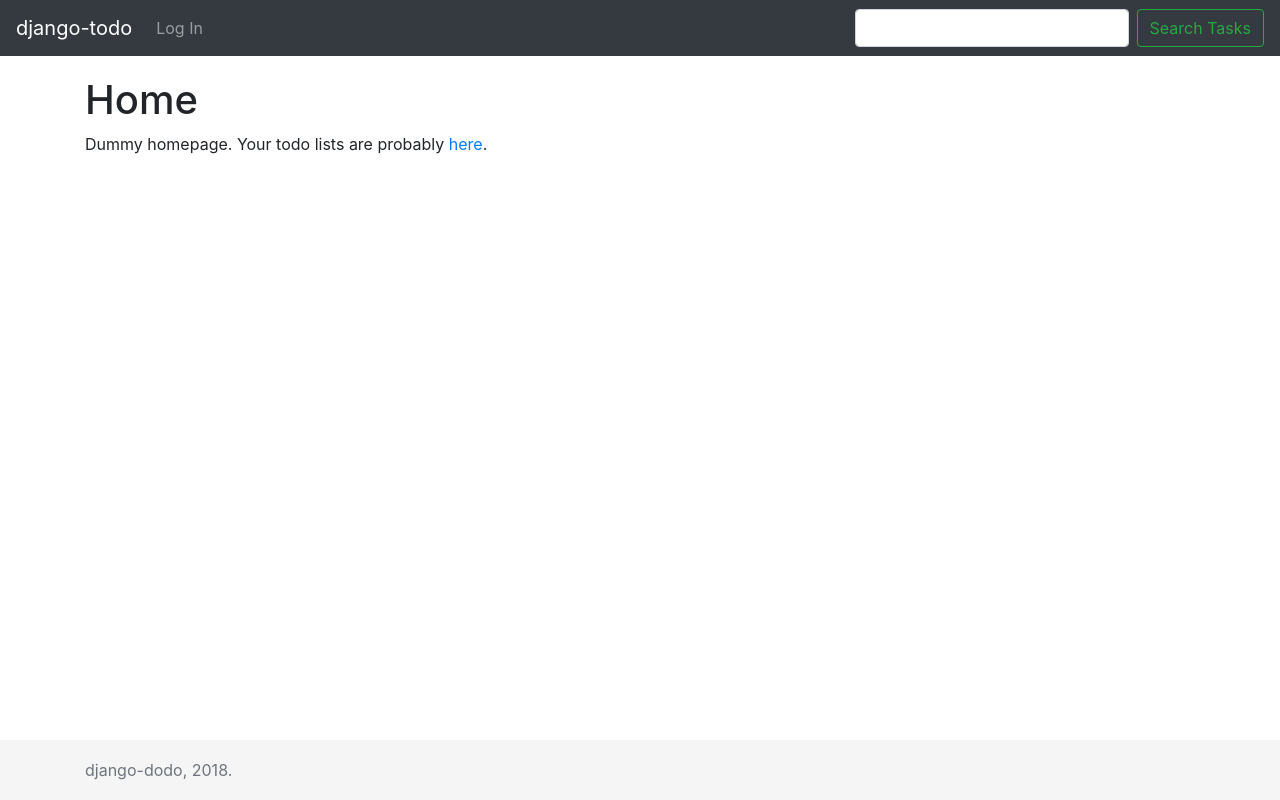
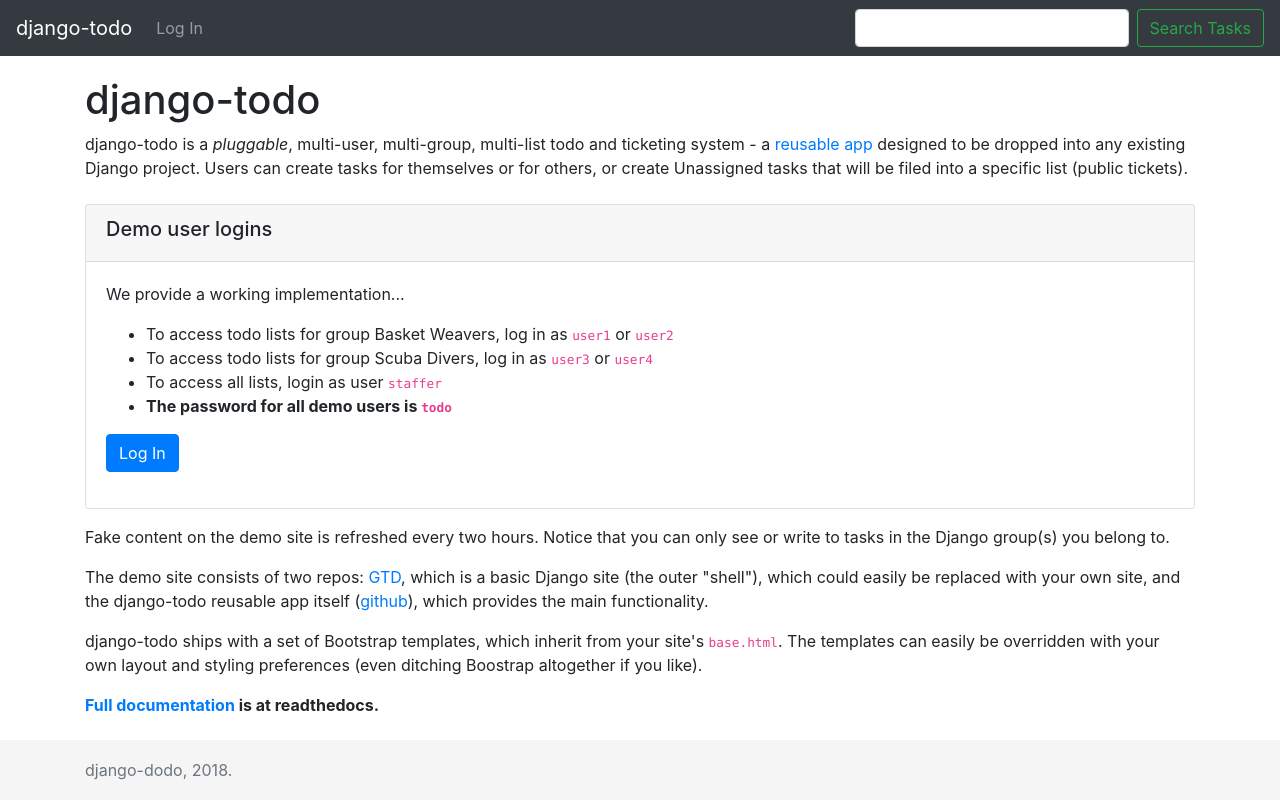
Before and after one commit to shacker/gtd, a Django app: page / in a window 1280 px wide. Run offline with Django 3.2, Linux system fonts and the light colour scheme; some libraries are stand-ins or nearby versions.

Commit message:
Homepage summary / login info

```diff
--- a/project/templates/home.html
+++ b/project/templates/home.html
@@ -1,11 +1,62 @@
-{% extends "base.html" %}
+{% extends "base.html" %} {% block title %}django-todo{% endblock %} {% block content %}
 
-{% block title %}Home{% endblock %}
+<h1>django-todo</h1>
 
-{% block content %}
+<p>
+  django-todo is a
+  <i>pluggable</i>, multi-user, multi-group, multi-list todo and ticketing system - a <a href="https://docs.djangoproject.com/en/2.0/intro/reusable-apps/">reusable app</a> designed to be dropped into any existing Django project. Users can create tasks for themselves or for others, or create Unassigned tasks that will be filed into a specific list (public tickets).
+</p>
 
-   <h1>Home</h1>
+<div class="card mt-4">
+    <div class="card-header">
+        <h5>
+          Demo user logins
+        </h5>
+    </div>
+    <div class="card-body">
+      <p>
+        We provide a working implementation...
+      </p>
+        <ul>
+          <li>
+            To access todo lists for group Basket Weavers, log in as <code>user1</code> or <code>user2</code>
+          </li>
+        <li>
+          To access todo lists for group Scuba Divers, log in as <code>user3</code> or <code>user4</code>
+        </li>
+          <li>
+            To access all lists, login as user <code>staffer</code>
+          </li>
+          <li>
+              <b>The password for all demo users is <code>todo</code></b>
+          </li>
+        </ul>
+      <p>
+        <a href="{% url 'login' %}" class="btn btn-primary">Log In</a>
+      </p>
+    </div>
+  </div>
 
-   <p>Dummy homepage. Your todo lists are probably <a href="{% url "todo:lists" %}">here</a>.</p>
+  <p class="mt-3">
+      Fake content on the demo site is refreshed every two hours. Notice that you can only see or write to tasks in the Django group(s) you belong to.
+  </p>
 
-{% endblock %}
+<p>
+  The demo site consists of two repos: <a href="https://github.com/shacker/gtd">GTD</a>, which is a basic Django site (the outer "shell"), which could easily be replaced with your own site, and the django-todo reusable app itself (<a href="https://github.com/shacker/django-todo">github</a>), which provides the main functionality.
+</p>
+
+<p>
+  django-todo ships with a set of Bootstrap templates, which inherit from your site's <code>base.html</code>. The templates can easily be overridden with your own layout and styling preferences (even ditching Boostrap altogether if you like).
+</p>
+
+<p>
+  <b><a href="#">Full documentation</a> is at readthedocs.</b>
+</p>
+
+
+{% if user.is_authenticated %}
+  <p>
+    Your todo lists are
+    <a href="{% url " todo:lists " %}">here</a>.
+  </p>
+{% endif %} {% endblock %}
```
